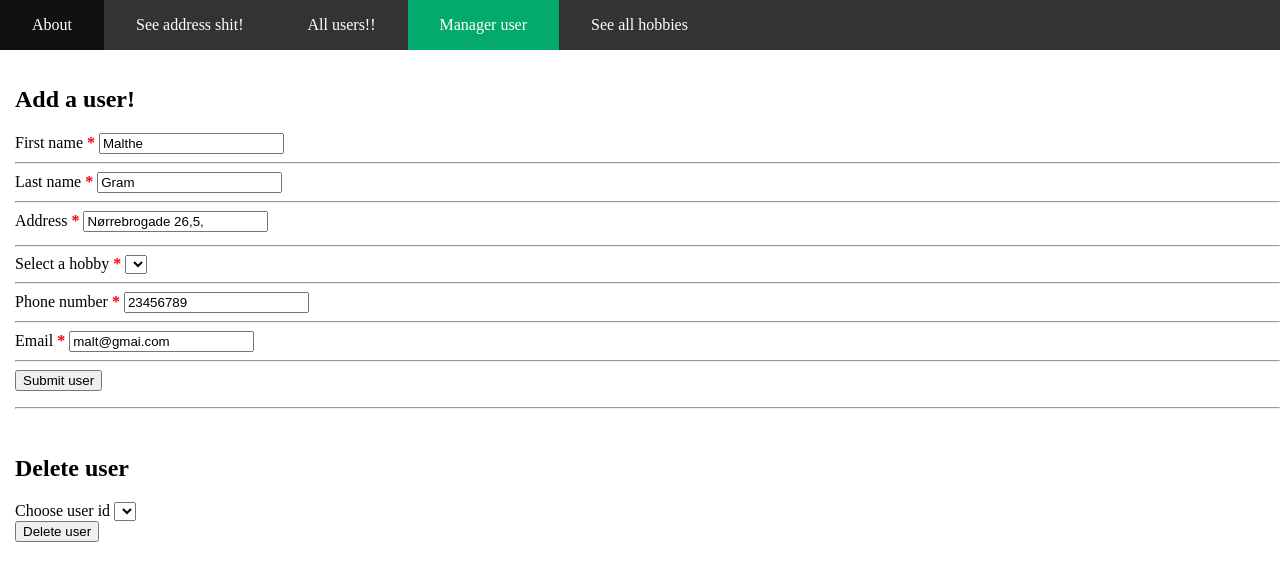
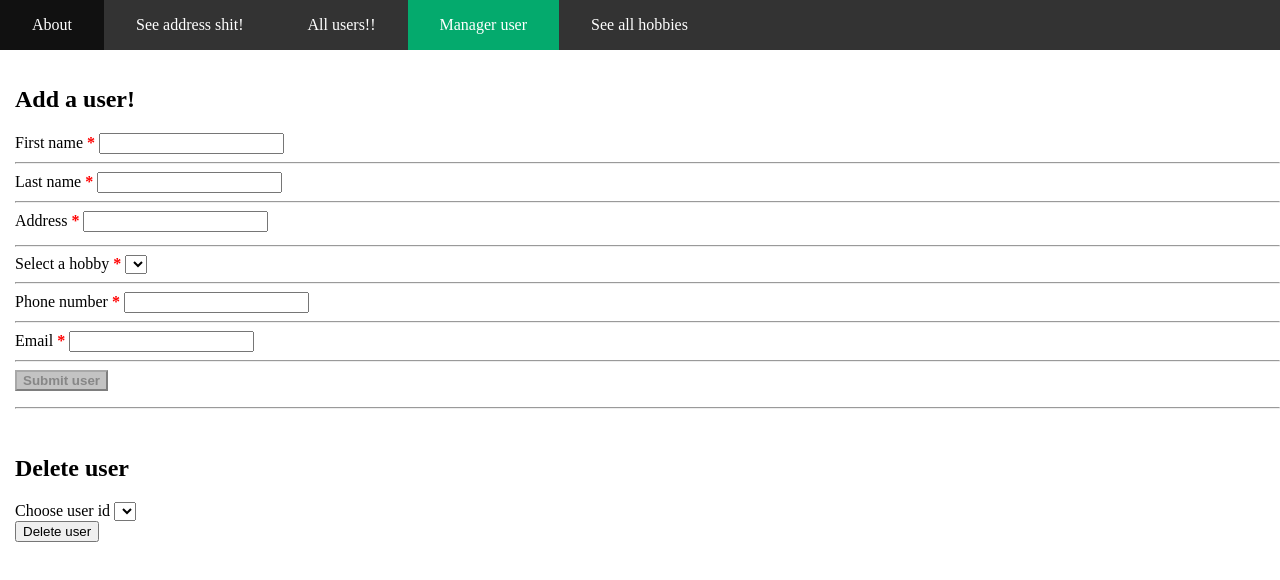
Before and after one commit to Krakkerz/KrakHeadz-FrontEnd, a plain HTML site: page index.html in a window 1280 px wide. Drawn offline with Linux system fonts and the light colour scheme; no server answers.

Commit message:
fix shit

```diff
--- a/index.html
+++ b/index.html
@@ -90,15 +90,15 @@
 
   <form>
     <label for="firstName">First name <b>*</b></label>
-    <input value="Malthe" required id="firstName" type="text">
+    <input required id="firstName" type="text">
     <hr>
 
     <label for="lastName">Last name <b>*</b></label>
-    <input value="Gram" required id="lastName" type="text">
+    <input required id="lastName" type="text">
     <hr>
 
     <label for="address">Address <b>*</b></label>
-    <input value="Nørrebrogade 26,5," required type="text" id="address">
+    <input required type="text" id="address">
 
 
     <pre id="addressContent"></pre>
@@ -112,11 +112,11 @@
     <hr>
 
     <label for="phoneNumber">Phone number <b>*</b></label>
-    <input value="23456789" required id="phoneNumber" type="text">
+    <input required id="phoneNumber" type="text">
     <hr>
 
     <label for="email">Email <b>*</b></label>
-    <input value="malt@gmai.com" required id="email" type="email">
+    <input required id="email" type="email">
     <hr>
 
     <button id="submitUser" type="submit">Submit user</button>
```
